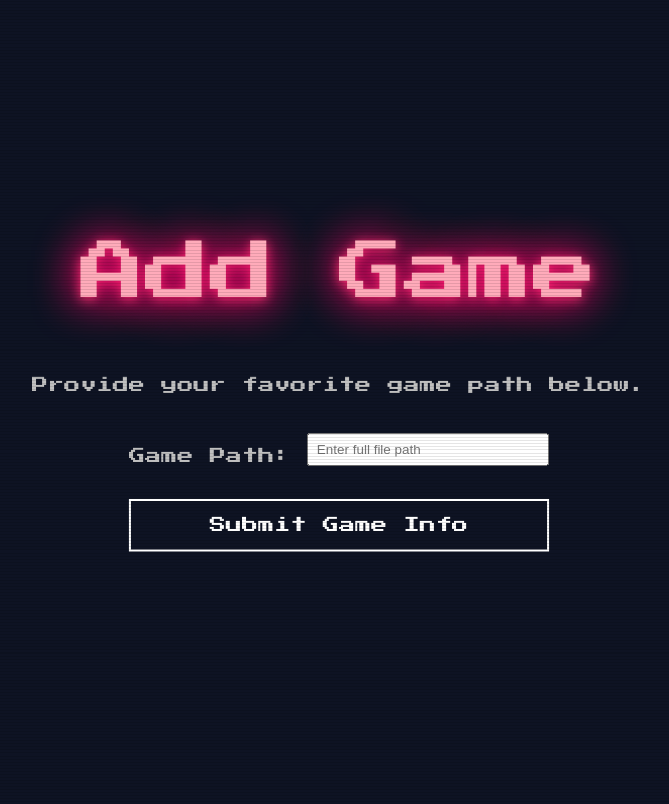
After one commit to duswl9801/25_uncommon_hacks, a FastAPI app: template app/templates/user_game.html in a window 1280 px wide. The commit adds this page. Shown: the whole page, without its empty margins (301-970 px from the left). Run offline with FastAPI, Linux system fonts and the light colour scheme; the template is opened without the code that fills it, so the values that code supplies are empty.

Commit message:
feat: sign up and add user's game to the DB

```diff
--- a/app/app.py
+++ b/app/app.py
@@ -4,11 +4,12 @@ from fastapi.templating import Jinja2Templates
 from sqlalchemy.orm import Session
 from passlib.context import CryptContext
 from database import engineconn
-from models import User, Base
+from sqlalchemy import Column, Integer, String, DateTime, ForeignKey, func
 from pydantic import BaseModel
 from typing import Optional, List
-from fastapi.templating import Jinja2Templates
 from fastapi.staticfiles import StaticFiles
+import os
+from models import User, UserGame, Guide, GameSession, Base
 
 
 # Create the FastAPI app instance
@@ -18,6 +19,7 @@ app = FastAPI()
 engine_instance = engineconn()
 Base.metadata.create_all(bind=engine_instance.engine)
 
+
 # Dependency for database session
 def get_db():
     db = engine_instance.sessionmaker()
@@ -26,32 +28,39 @@ def get_db():
     finally:
         db.close()
 
-#Front template
+
+# Front template
 templates = Jinja2Templates(directory="templates")
 app.mount("/static", StaticFiles(directory="static"), name="static")
+
 
 @app.get("/", response_class=HTMLResponse)
 def main_page(request: Request):
     return templates.TemplateResponse("main.html", {"request": request})
 
+
 @app.get("/dashboard", response_class=HTMLResponse)
 def dashboard_page(request: Request):
     return templates.TemplateResponse("dashboard.html", {"request": request})
+
 
 # -----------------------------------------------------
 # USER Endpoints
 # -----------------------------------------------------
 
 pwd_context = CryptContext(schemes=["bcrypt"], deprecated="auto")
+
+
 def get_password_hash(password: str) -> str:
     return pwd_context.hash(password)
+
 
 @app.get("/signup", response_class=HTMLResponse)
 def signup_page(request: Request):
     return templates.TemplateResponse("signup.html", {"request": request})
 
 
-# 회원가입 처리(POST): 폼 데이터를 받아 사용자 등록
+# 회원가입 처리 (POST): 폼 데이터와 게임 경로를 받아 사용자 등록 및 UserGame 테이블에 저장
 @app.post("/signup")
 def signup(
         request: Request,
@@ -62,7 +71,6 @@ def signup(
     # 동일한 이름의 유저가 존재하는지 확인
     existing_user = db.query(User).filter(User.name == name).first()
     if existing_user:
-        # 에러 메시지를 포함하여 다시 폼 렌더링
         return templates.TemplateResponse("signup.html", {"request": request, "error": "이미 존재하는 사용자입니다."})
 
     # 비밀번호 해싱 후 사용자 생성
@@ -72,8 +80,40 @@ def signup(
     db.commit()
     db.refresh(new_user)
 
-    # 회원가입 성공 후 메인 페이지(또는 로그인 페이지)로 리다이렉트
-    return RedirectResponse(url="/", status_code=303)
+    # 회원가입 성공 후 /usergame 페이지로 리다이렉트 (user_id 전달)
+    return RedirectResponse(url=f"/usergame?user_id={new_user.id}", status_code=303)
+
+
+@app.get("/usergame", response_class=HTMLResponse)
+def usergame_page(request: Request, user_id: int):
+    # user_id를 이용해 필요한 정보를 조회할 수도 있습니다.
+    return templates.TemplateResponse("user_game.html", {"request": request, "user_id": user_id})
+
+
+# 유저 게임 정보 저장 처리 (POST)
+@app.post("/usergame")
+def post_usergame(
+        request: Request,
+        user_id: int = Form(...),
+        game_path: str = Form(...),
+        db: Session = Depends(get_db)
+):
+    # 입력된 게임 경로에서 파일명(마지막 경로 부분) 추출
+    game_name = os.path.basename(game_path)
+
+    # UserGame 레코드 생성 (guide 정보는 아직 없으므로 None 사용)
+    new_user_game = UserGame(
+        user_id=user_id,
+        game_path=game_path,
+        game_name=game_name,
+        guide_id=None  # guide 정보는 나중에 운영자가 입력
+    )
+    db.add(new_user_game)
+    db.commit()
+
+    # 저장 후 대시보드 등 다른 페이지로 리다이렉트 (여기서는 대시보드로)
+    return RedirectResponse(url="/dashboard", status_code=303)
+
 
 
 @app.get("/login", response_class=HTMLResponse)
@@ -81,7 +121,6 @@ def login_page(request: Request):
     return templates.TemplateResponse("login.html", {"request": request})
 
 
-# 로그인 처리 (POST) 예시
 @app.post("/login")
 def login(
         request: Request,
@@ -93,11 +132,8 @@ def login(
     user = db.query(User).filter(User.name == name).first()
     if not user:
         return templates.TemplateResponse("login.html", {"request": request, "error": "존재하지 않는 사용자입니다."})
-
     if not pwd_context.verify(password, user.pw):
         return templates.TemplateResponse("login.html", {"request": request, "error": "비밀번호가 틀렸습니다."})
-
-    # 로그인 성공 후 대시보드로 리다이렉트
     return RedirectResponse(url="/dashboard", status_code=303)
 
 
@@ -106,4 +142,5 @@ def login(
 # -----------------------------------------------------
 if __name__ == "__main__":
     import uvicorn
+
     uvicorn.run("app:app", host="0.0.0.0", port=8000, reload=True)
--- a/app/database.py
+++ b/app/database.py
@@ -4,6 +4,7 @@ from sqlalchemy import create_engine
 
 import os
 from dotenv import load_dotenv
+
 load_dotenv()
 
 USERNAME = os.getenv("DB_USERNAME")
@@ -13,6 +14,7 @@ PORT = os.getenv("DB_PORT", "3306")
 DBNAME = os.getenv("DB_NAME")
 
 DB_URL = f'mysql+pymysql://{USERNAME}:{PASSWORD}@{HOST}:{PORT}/{DBNAME}'
+
 
 class engineconn:
     def __init__(self):
--- a/app/models.py
+++ b/app/models.py
@@ -27,7 +27,7 @@ class User(Base):
 
    # Relationships
    user_games = relationship("UserGame", back_populates="user", cascade="all, delete-orphan")
-   sessions = relationship("Session", back_populates="user", cascade="all, delete-orphan")
+   sessions = relationship("GameSession", back_populates="user", cascade="all, delete-orphan")
 
 
 class Guide(Base):
@@ -45,7 +45,7 @@ class Guide(Base):
 
    # Relationships
    user_games = relationship("UserGame", back_populates="guide", cascade="all, delete-orphan")
-   sessions = relationship("Session", back_populates="guide", cascade="all, delete-orphan")
+   sessions = relationship("GameSession", back_populates="guide", cascade="all, delete-orphan")
 
 
 class UserGame(Base):
@@ -55,7 +55,7 @@ class UserGame(Base):
    user_id = Column(Integer, ForeignKey('User.id', ondelete="CASCADE"), nullable=False)
    game_path = Column(String(255), nullable=False)
    game_name = Column(String(255), nullable=False)
-   guide_id = Column(Integer, ForeignKey('Guide.id', ondelete="CASCADE"), nullable=False)
+   guide_id = Column(Integer, ForeignKey('Guide.id', ondelete="CASCADE"), nullable=True)  # nullable로 변경됨
    created_at = Column(DateTime, default=func.current_timestamp())
    updated_at = Column(
       DateTime,
--- a/app/static/css/style.css
+++ b/app/static/css/style.css
@@ -331,7 +331,6 @@ body {
     justify-content: center;
     align-items: center;
     gap: 1rem;
-
 }
 
 .login-form input{
@@ -356,3 +355,25 @@ body {
     transition: background-color 0.3s;
     border: 2px solid #FFF;
 }
+
+
+.signup-form input{
+    height: 2rem;
+    width: 10rem;
+    padding: 0.2rem 0.5rem;
+    margin-top: 1.8rem;
+    box-sizing: border-box;
+}
+
+.signup-form {
+    display: flex;
+    flex-direction: column;
+}
+
+.usergame-form input{
+    height: 2rem;
+    width: 15rem;
+    padding: 0.2rem 0.5rem;
+    margin-top: 1.8rem;
+    box-sizing: border-box;
+}
--- /dev/null
+++ b/app/templates/user_game.html
@@ -0,0 +1,29 @@
+<!DOCTYPE html>
+<html>
+<head>
+    <meta charset="UTF-8">
+    <title>GameCatcher::Your Personal Game Manager</title>
+    <link rel="stylesheet" href="../static/css/style.css">
+</head>
+<body class="retro-screen">
+    <div>
+        <div class="title-1 flicker">Add Game</div>
+    </div>
+
+    <div class="sub-title">
+        Provide your favorite game path below.
+    </div>
+
+    <div class="signup-form-container">
+        <form action="/usergame" method="post" class="usergame-form">
+            <!-- hidden input에 user_id 전달 -->
+            <input type="hidden" name="user_id" value="{{ user_id }}">
+            <div class="form-group">
+                <label for="game_path" class="sub-title">Game Path:</label>
+                <input type="text" id="game_path" name="game_path" placeholder="Enter full file path" required>
+            </div>
+            <button type="submit" class="submit-btn">Submit Game Info</button>
+        </form>
+    </div>
+</body>
+</html>
```
Also changed, not shown: app/templates/signup.html (+28 -0 lines).
